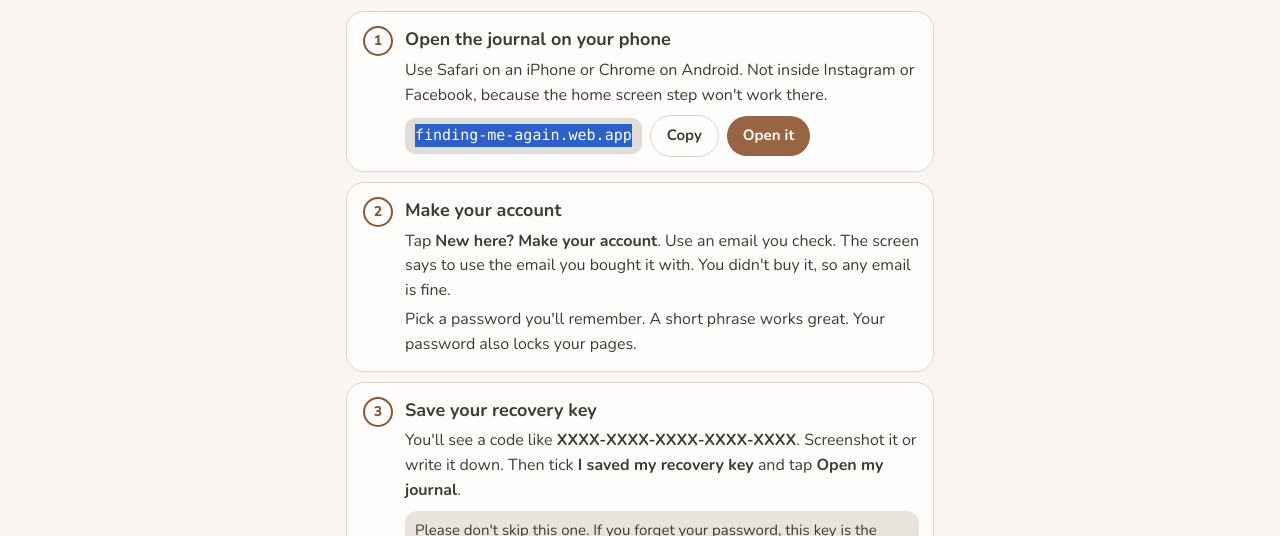
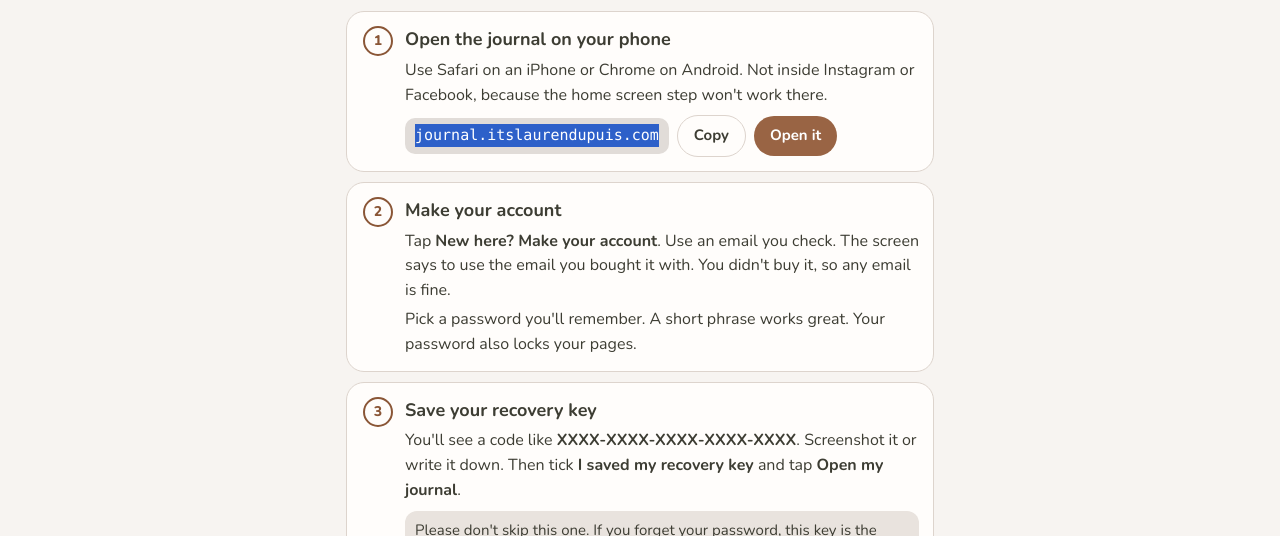
Before and after one commit to itslaurendupuis/itslaurendupuis.github.io, a plain HTML site: page testers/index.html in a window 1280 px wide. Both pictures are taken after a click on the button "Copy". Shown: the part 748-1284 px from the top of the page. Drawn offline with nearby package versions, Linux system fonts and the light colour scheme.

Commit message:
testers: show journal.itslaurendupuis.com
Co-Authored-By: Claude Opus 5.5 <noreply@anthropic.com>

```diff
--- a/testers/index.html
+++ b/testers/index.html
@@ -123,7 +123,7 @@ button:focus-visible,a:focus-visible,summary:focus-visible{outline:2px solid var
     <div class="step" data-k="s1"><button class="tick" aria-label="Mark step 1 done">1</button><div>
       <h3>Open the journal on your phone</h3>
       <p>Use Safari on an iPhone or Chrome on Android. Not inside Instagram or Facebook, because the home screen step won't work there.</p>
-      <div class="url"><code id="appurl">finding-me-again.web.app</code><button class="btn ghost" id="copyurl" type="button">Copy</button><a class="btn" href="https://finding-me-again.web.app" target="_blank" rel="noopener">Open it</a></div>
+      <div class="url"><code id="appurl">journal.itslaurendupuis.com</code><button class="btn ghost" id="copyurl" type="button">Copy</button><a class="btn" href="https://journal.itslaurendupuis.com" target="_blank" rel="noopener">Open it</a></div>
     </div></div>
     <div class="step" data-k="s2"><button class="tick" aria-label="Mark step 2 done">2</button><div>
       <h3>Make your account</h3>
@@ -248,7 +248,7 @@ function paintSteps(){
 document.getElementById("steps").addEventListener("click", e => { const b = e.target.closest(".tick"); if(!b) return; const k = b.closest(".step").dataset.k; st[k] = !st[k]; save(); paintSteps(); });
 document.getElementById("copyurl").addEventListener("click", async e => {
   const b = e.currentTarget;
-  try{ await navigator.clipboard.writeText("https://finding-me-again.web.app"); b.textContent = "Copied"; }
+  try{ await navigator.clipboard.writeText("https://journal.itslaurendupuis.com"); b.textContent = "Copied"; }
   catch(_){ const r = document.createRange(); r.selectNodeContents(document.getElementById("appurl")); const s = getSelection(); s.removeAllRanges(); s.addRange(r); b.textContent = "Selected"; }
   setTimeout(() => b.textContent = "Copy", 1800);
 });
```
